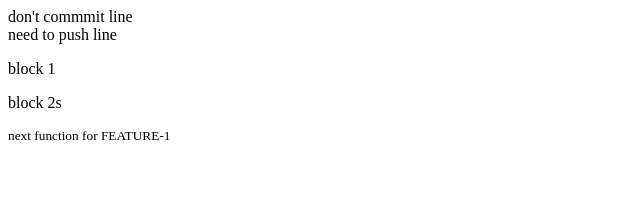
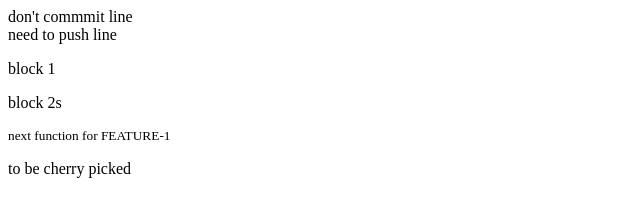
Before and after one commit to sriku1603/git-experiment, a plain HTML site: page index.html in a window 1280 px wide. Shown: the whole page, without its empty margins (0-640 px from the left). Drawn offline with Linux system fonts and the light colour scheme.

Commit message:
cherry picked commit

```diff
--- a/index.html
+++ b/index.html
@@ -5,3 +5,7 @@
 <p>block 2s</p>
 
 <small>next function for FEATURE-1</small>
+
+<p>to be cherry picked
+
+</p>
```
